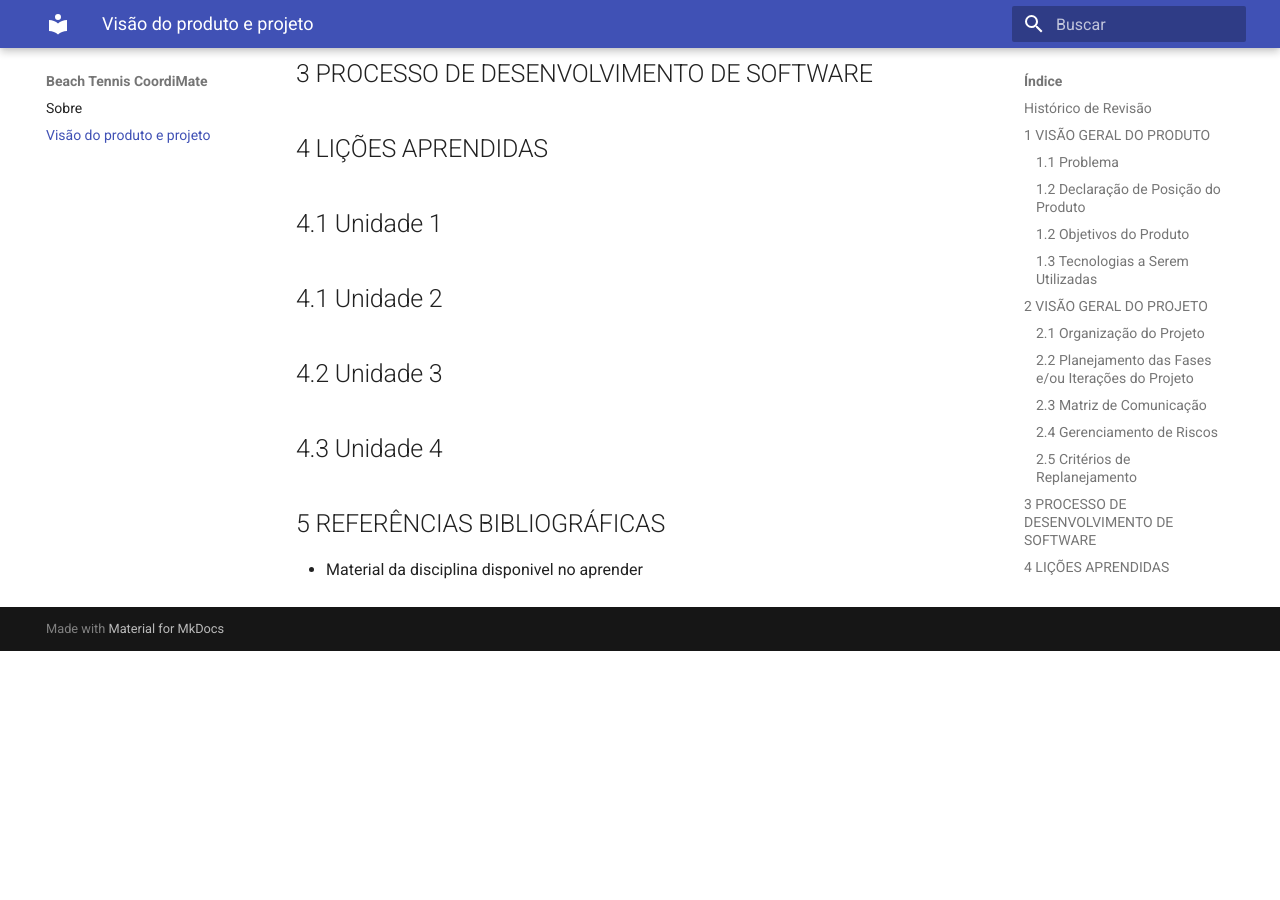
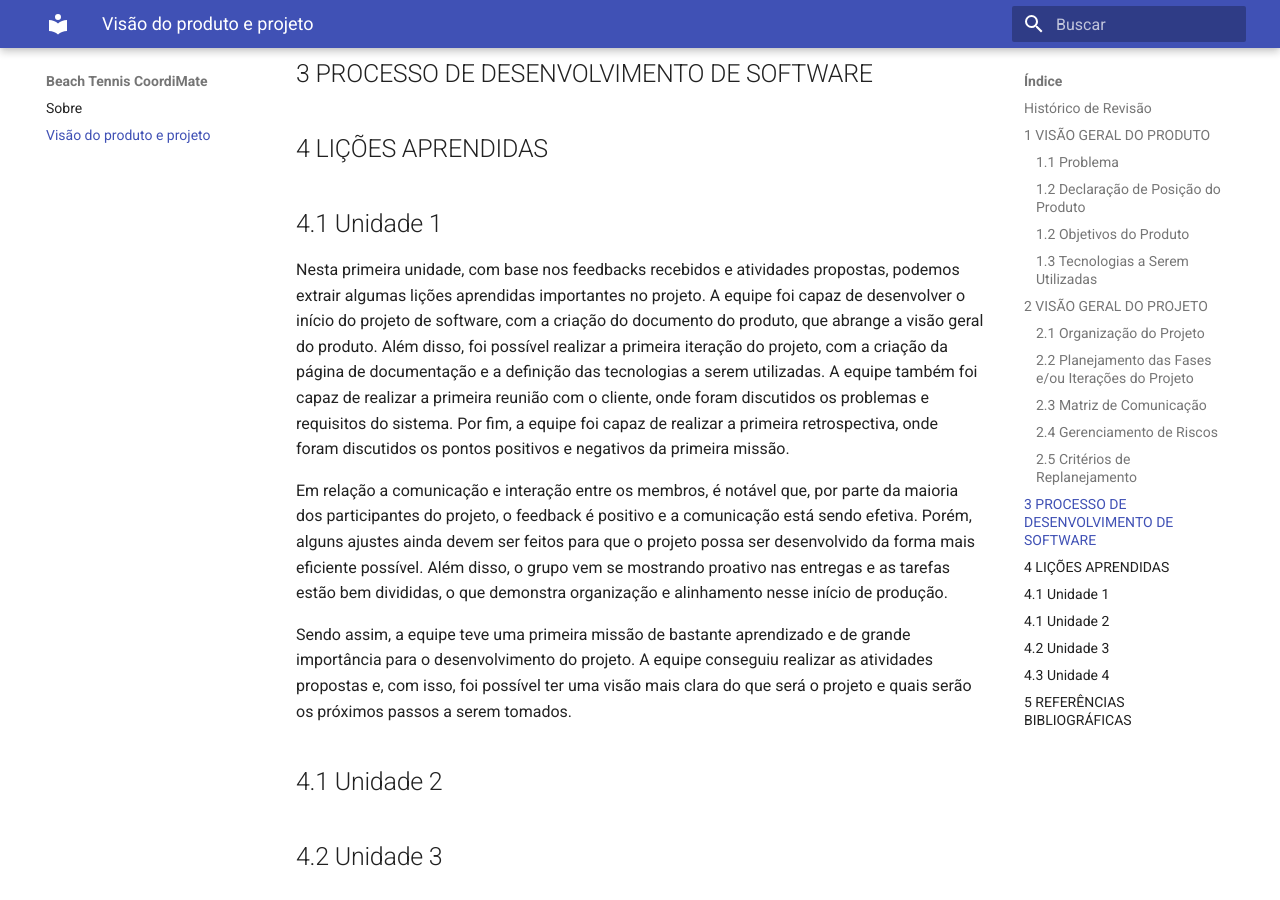
Before and after one commit to mdsreq-fga-unb/2023-2-BeachTennisCoordiMate, an MkDocs documentation site: the page built from docs/visao.md, in a window 1280 px wide and 900 px high, scrolled down 3501 px. Built offline with MkDocs 1.6.1 and Material for MkDocs 9.7.7, drawn with Linux system fonts in a browser that asks for light colours; nearby versions of some CDN libraries; before the commit the page ends 4152 px from its top, so only the background shows below that.

Commit message:
Criada a descrição das 'Lições Aprendidas' da Unidade 1

```diff
--- a/docs/visao.md
+++ b/docs/visao.md
@@ -86,7 +86,11 @@
 ## 4 LIÇÕES APRENDIDAS
 
 ## 4.1 Unidade 1
+Nesta primeira unidade, com base nos feedbacks recebidos e atividades propostas, podemos extrair algumas lições aprendidas importantes no projeto. A equipe foi capaz de desenvolver o início do projeto de software, com a criação do documento do produto, que abrange a visão geral do produto. Além disso, foi possível realizar a primeira iteração do projeto, com a criação da página de documentação e a definição das tecnologias a serem utilizadas. A equipe também foi capaz de realizar a primeira reunião com o cliente, onde foram discutidos os problemas e requisitos do sistema. Por fim, a equipe foi capaz de realizar a primeira retrospectiva, onde foram discutidos os pontos positivos e negativos da primeira missão.
 
+Em relação a comunicação e interação entre os membros, é notável que, por parte da maioria dos participantes do projeto, o feedback é positivo e a comunicação está sendo efetiva. Porém, alguns ajustes ainda devem ser feitos para que o projeto possa ser desenvolvido da forma mais eficiente possível. Além disso, o grupo vem se mostrando proativo nas entregas e as tarefas estão bem divididas, o que demonstra organização e alinhamento nesse início de produção.
+
+Sendo assim, a equipe teve uma primeira missão de bastante aprendizado e de grande importância para o desenvolvimento do projeto. A equipe conseguiu realizar as atividades propostas e, com isso, foi possível ter uma visão mais clara do que será o projeto e quais serão os próximos passos a serem tomados.
 ## 4.1 Unidade 2
 
 ## 4.2 Unidade 3
```
